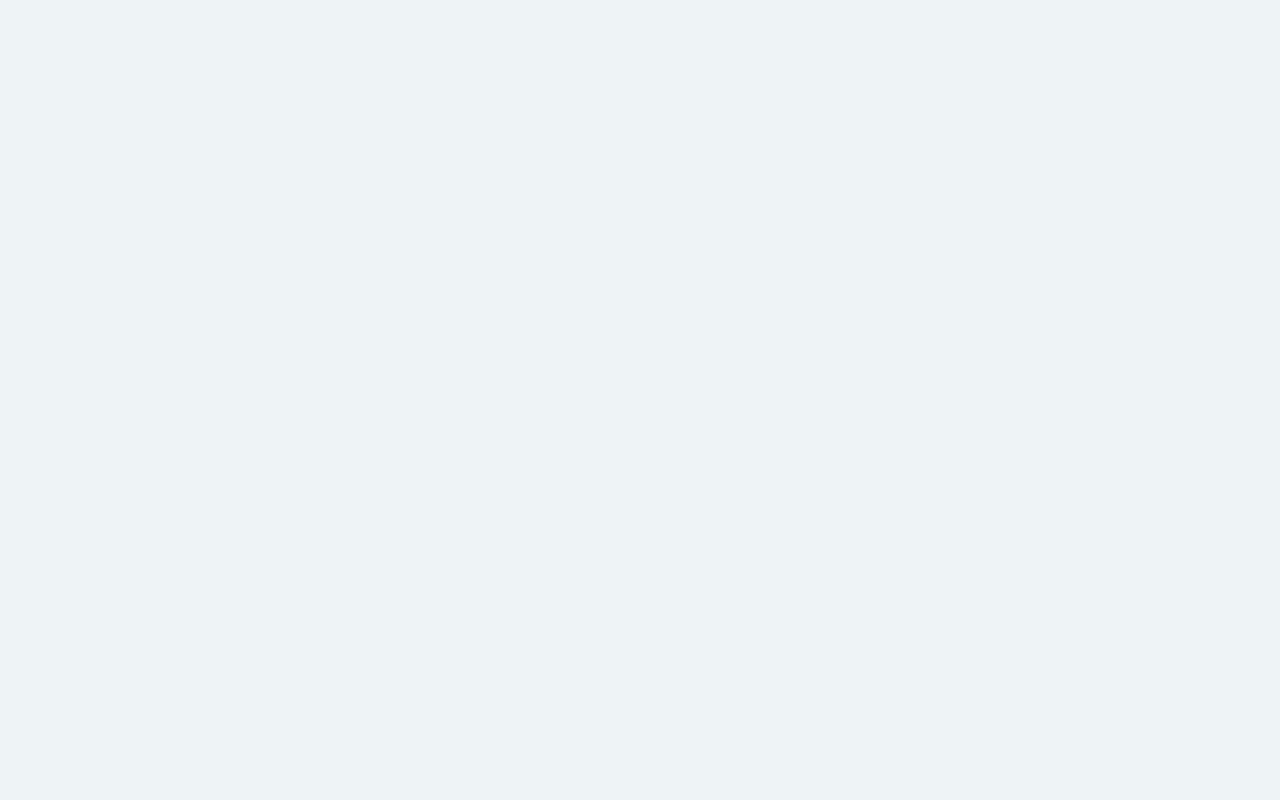
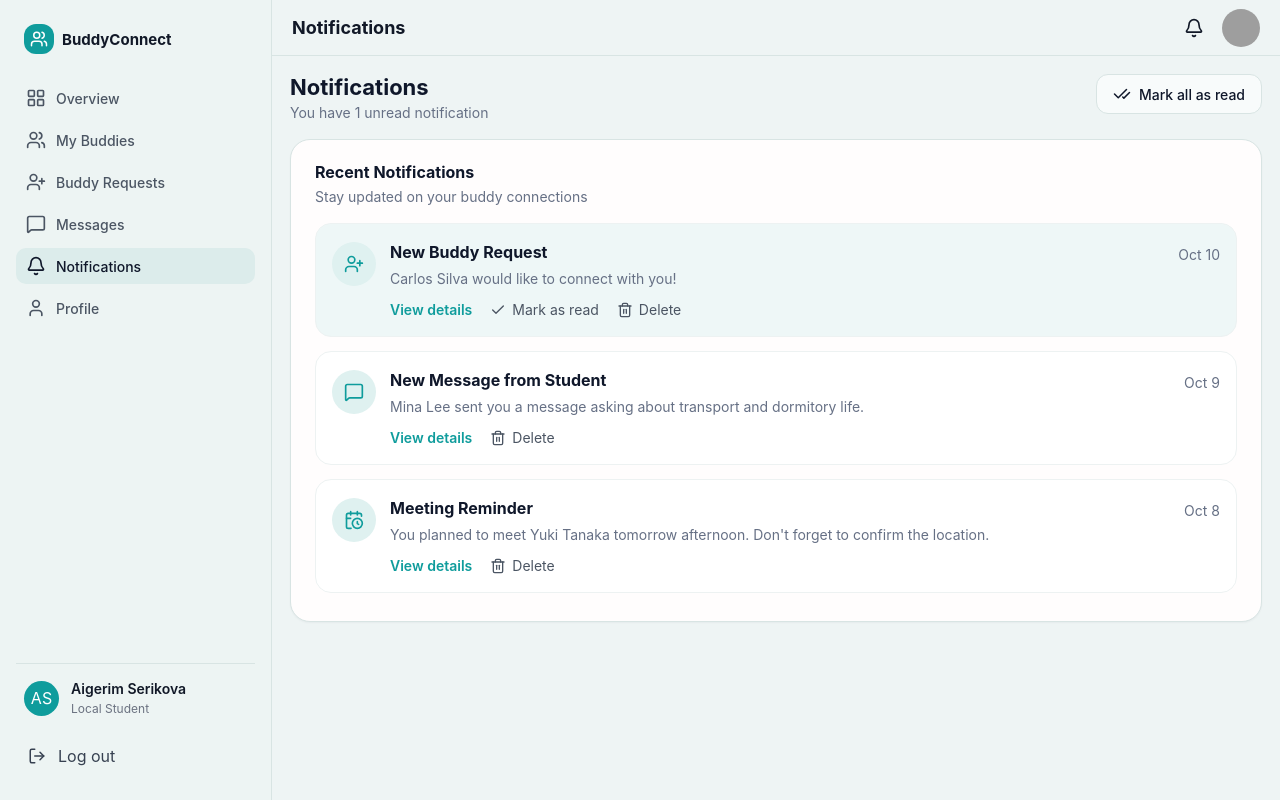
Before and after one commit to Aknniyet/buddy_project, a React app in the folder frontend/: page /buddy/notifications in a window 1280 px wide. Before the commit this address had no page. Built offline with nearby package versions, Linux system fonts and the light colour scheme; grey boxes are pictures that could not be loaded; the HTML template or start-up script is replaced by a standard one.

Commit message:
added notifications

```diff
--- a/frontend/src/components/notifications/NotificationItem.jsx
+++ b/frontend/src/components/notifications/NotificationItem.jsx
@@ -1,6 +1,6 @@
 import { Check, Trash2 } from "lucide-react";
 
-function NotificationItem({ notification }) {
+function NotificationItem({ notification, onMarkRead, onDelete }) {
   const Icon = notification.icon;
 
   return (
@@ -26,13 +26,21 @@ function NotificationItem({ notification }) {
             </button>
 
             {!notification.read && (
-              <button type="button" className="notification-link">
+              <button
+                type="button"
+                className="notification-link"
+                onClick={() => onMarkRead(notification.id)}
+              >
                 <Check size={16} />
                 <span>Mark as read</span>
               </button>
             )}
 
-            <button type="button" className="notification-link">
+            <button
+              type="button"
+              className="notification-link"
+              onClick={() => onDelete(notification.id)}
+            >
               <Trash2 size={16} />
               <span>Delete</span>
             </button>
--- /dev/null
+++ b/frontend/src/components/notifications/NotificationsHeader.jsx
@@ -0,0 +1,16 @@
+function NotificationsHeader({ unreadCount }) {
+  return (
+    <div className="notifications-page-header">
+      <h1>Notifications</h1>
+      <p>
+        {unreadCount > 0
+          ? `You have ${unreadCount} unread notification${
+              unreadCount > 1 ? "s" : ""
+            }`
+          : "You're all caught up!"}
+      </p>
+    </div>
+  );
+}
+
+export default NotificationsHeader;
--- /dev/null
+++ b/frontend/src/components/notifications/NotificationsList.jsx
@@ -0,0 +1,18 @@
+import NotificationItem from "./NotificationItem";
+
+function NotificationsList({ notifications, onMarkRead, onDelete }) {
+  return (
+    <div className="notifications-list">
+      {notifications.map((notification) => (
+        <NotificationItem
+          key={notification.id}
+          notification={notification}
+          onMarkRead={onMarkRead}
+          onDelete={onDelete}
+        />
+      ))}
+    </div>
+  );
+}
+
+export default NotificationsList;
--- /dev/null
+++ b/frontend/src/components/notifications/NotificationsToolbar.jsx
@@ -0,0 +1,12 @@
+import { CheckCheck } from "lucide-react";
+
+function NotificationsToolbar({ onMarkAllRead }) {
+  return (
+    <button type="button" className="mark-all-btn" onClick={onMarkAllRead}>
+      <CheckCheck size={18} />
+      <span>Mark all as read</span>
+    </button>
+  );
+}
+
+export default NotificationsToolbar;
--- /dev/null
+++ b/frontend/src/constants/buddyNotificationsData.js
@@ -0,0 +1,30 @@
+import { UserPlus, MessageSquare, CalendarClock } from "lucide-react";
+
+export const buddyNotifications = [
+  {
+    id: 1,
+    title: "New Buddy Request",
+    description: "Carlos Silva would like to connect with you!",
+    date: "Oct 10",
+    read: false,
+    icon: UserPlus,
+  },
+  {
+    id: 2,
+    title: "New Message from Student",
+    description:
+      "Mina Lee sent you a message asking about transport and dormitory life.",
+    date: "Oct 9",
+    read: true,
+    icon: MessageSquare,
+  },
+  {
+    id: 3,
+    title: "Meeting Reminder",
+    description:
+      "You planned to meet Yuki Tanaka tomorrow afternoon. Don't forget to confirm the location.",
+    date: "Oct 8",
+    read: true,
+    icon: CalendarClock,
+  },
+];
--- a/frontend/src/constants/notificationsData.js
+++ b/frontend/src/constants/studentNotificationsData.js
@@ -1,6 +1,6 @@
 import { CheckCircle2, MessageSquare, ClipboardList } from "lucide-react";
 
-export const internationalStudentNotifications = [
+export const studentNotifications = [
   {
     id: 1,
     title: "Buddy Request Accepted",
@@ -8,7 +8,6 @@ export const internationalStudentNotifications = [
       "Aigerim Serikova accepted your buddy request. You can now start chatting and planning your first meeting.",
     date: "Oct 10",
     read: false,
-    type: "accepted",
     icon: CheckCircle2,
   },
   {
@@ -18,7 +17,6 @@ export const internationalStudentNotifications = [
       "Aigerim Serikova sent you a new message about meeting on Thursday afternoon.",
     date: "Oct 9",
     read: true,
-    type: "message",
     icon: MessageSquare,
   },
   {
@@ -28,7 +26,6 @@ export const internationalStudentNotifications = [
       "Don't forget to complete your migration registration within 3 business days of arrival.",
     date: "Oct 8",
     read: true,
-    type: "checklist",
     icon: ClipboardList,
   },
 ];
--- /dev/null
+++ b/frontend/src/pages/shared/NotificationsPage.jsx
@@ -0,0 +1,72 @@
+import { useMemo, useState } from "react";
+import DashboardLayout from "../../layouts/DashboardLayout";
+import NotificationsHeader from "../../components/notifications/NotificationsHeader";
+import NotificationsToolbar from "../../components/notifications/NotificationsToolbar";
+import NotificationsList from "../../components/notifications/NotificationsList";
+import NotificationsEmptyState from "../../components/notifications/NotificationsEmptyState";
+import { studentNotifications } from "../../constants/studentNotificationsData";
+import { buddyNotifications } from "../../constants/buddyNotificationsData";
+import "../../styles/notifications.css";
+
+function NotificationsPage({ userType = "student" }) {
+  const initialNotifications =
+    userType === "buddy" ? buddyNotifications : studentNotifications;
+
+  const [notifications, setNotifications] = useState(initialNotifications);
+
+  const unreadCount = useMemo(
+    () => notifications.filter((item) => !item.read).length,
+    [notifications]
+  );
+
+  const handleMarkRead = (id) => {
+    setNotifications((prev) =>
+      prev.map((item) =>
+        item.id === id ? { ...item, read: true } : item
+      )
+    );
+  };
+
+  const handleDelete = (id) => {
+    setNotifications((prev) => prev.filter((item) => item.id !== id));
+  };
+
+  const handleMarkAllRead = () => {
+    setNotifications((prev) =>
+      prev.map((item) => ({ ...item, read: true }))
+    );
+  };
+
+  return (
+    <DashboardLayout
+      title="Notifications"
+      sidebarType={userType === "buddy" ? "buddy" : "student"}
+    >
+      <section className="notifications-page">
+        <div className="notifications-page-top">
+          <NotificationsHeader unreadCount={unreadCount} />
+          <NotificationsToolbar onMarkAllRead={handleMarkAllRead} />
+        </div>
+
+        <div className="notifications-card">
+          <div className="notifications-card-header">
+            <h3>Recent Notifications</h3>
+            <p>Stay updated on your buddy connections</p>
+          </div>
+
+          {notifications.length > 0 ? (
+            <NotificationsList
+              notifications={notifications}
+              onMarkRead={handleMarkRead}
+              onDelete={handleDelete}
+            />
+          ) : (
+            <NotificationsEmptyState />
+          )}
+        </div>
+      </section>
+    </DashboardLayout>
+  );
+}
+
+export default NotificationsPage;
--- a/frontend/src/routes/AppRoutes.jsx
+++ b/frontend/src/routes/AppRoutes.jsx
@@ -7,11 +7,11 @@ import LoginPage from "../pages/public/LoginPage";
 import SignupPage from "../pages/public/SignupPage";
 
 import MessagesPage from "../pages/shared/MessagesPage";
+import NotificationsPage from "../pages/shared/NotificationsPage";
 
 import StudentOverview from "../pages/student/StudentOverview";
 import FindBuddiesPage from "../pages/student/FindBuddiesPage";
 import AdaptationChecklistPage from "../pages/student/AdaptationChecklistPage";
-import NotificationsPage from "../pages/student/NotificationsPage";
 import ProfilePage from "../pages/student/ProfilePage";
 
 import BuddyOverviewPage from "../pages/buddy/BuddyOverviewPage";
@@ -32,10 +32,12 @@ function AppRoutes() {
       <Route path="/student/messages" element={<MessagesPage userType="student" />} />
       <Route path="/buddy/messages" element={<MessagesPage userType="buddy" />} />
 
+      <Route path="/student/notifications" element={<NotificationsPage userType="student" />} />
+      <Route path="/buddy/notifications" element={<NotificationsPage userType="buddy" />} />
+
       <Route path="/student/overview" element={<StudentOverview />} />
       <Route path="/student/find-buddies" element={<FindBuddiesPage />} />
       <Route path="/student/checklist" element={<AdaptationChecklistPage />}/>
-      <Route path="/student/notifications" element={<NotificationsPage />} />
       <Route path="/student/profile" element={<ProfilePage />} />
 
       <Route path="/buddy/overview" element={<BuddyOverviewPage />} />
--- a/frontend/src/styles/notifications.css
+++ b/frontend/src/styles/notifications.css
@@ -152,6 +152,36 @@
   margin-top: 4px;
 }
 
+.notifications-empty-state {
+  min-height: 260px;
+  display: flex;
+  align-items: center;
+  justify-content: center;
+  padding: 20px;
+}
+
+.notifications-empty-content {
+  text-align: center;
+  color: #667085;
+}
+
+.notifications-empty-content svg {
+  color: #a8b1bb;
+  margin-bottom: 16px;
+}
+
+.notifications-empty-content h3 {
+  margin: 0 0 8px;
+  font-size: 18px;
+  font-weight: 700;
+  color: #0f172a;
+}
+
+.notifications-empty-content p {
+  margin: 0;
+  font-size: 14px;
+}
+
 @media (max-width: 900px) {
   .notifications-page-top {
     flex-direction: column;
```
